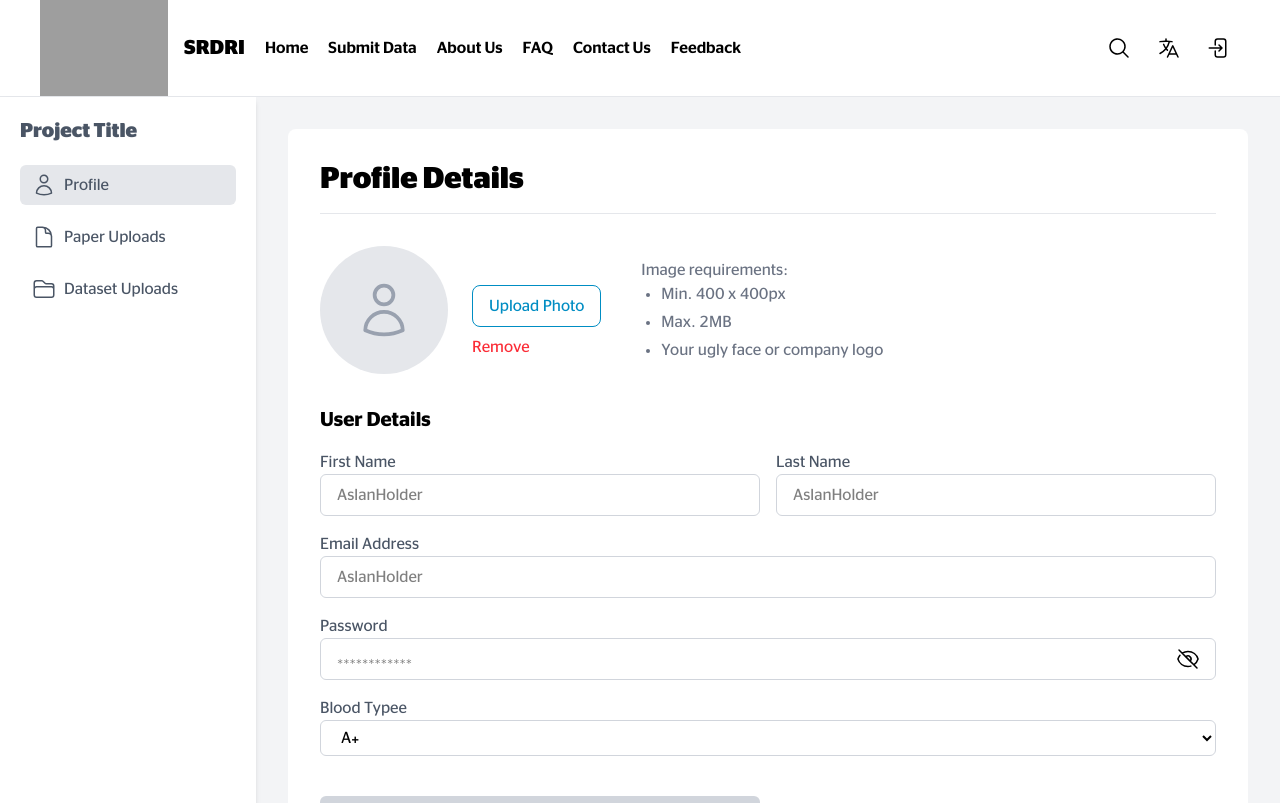
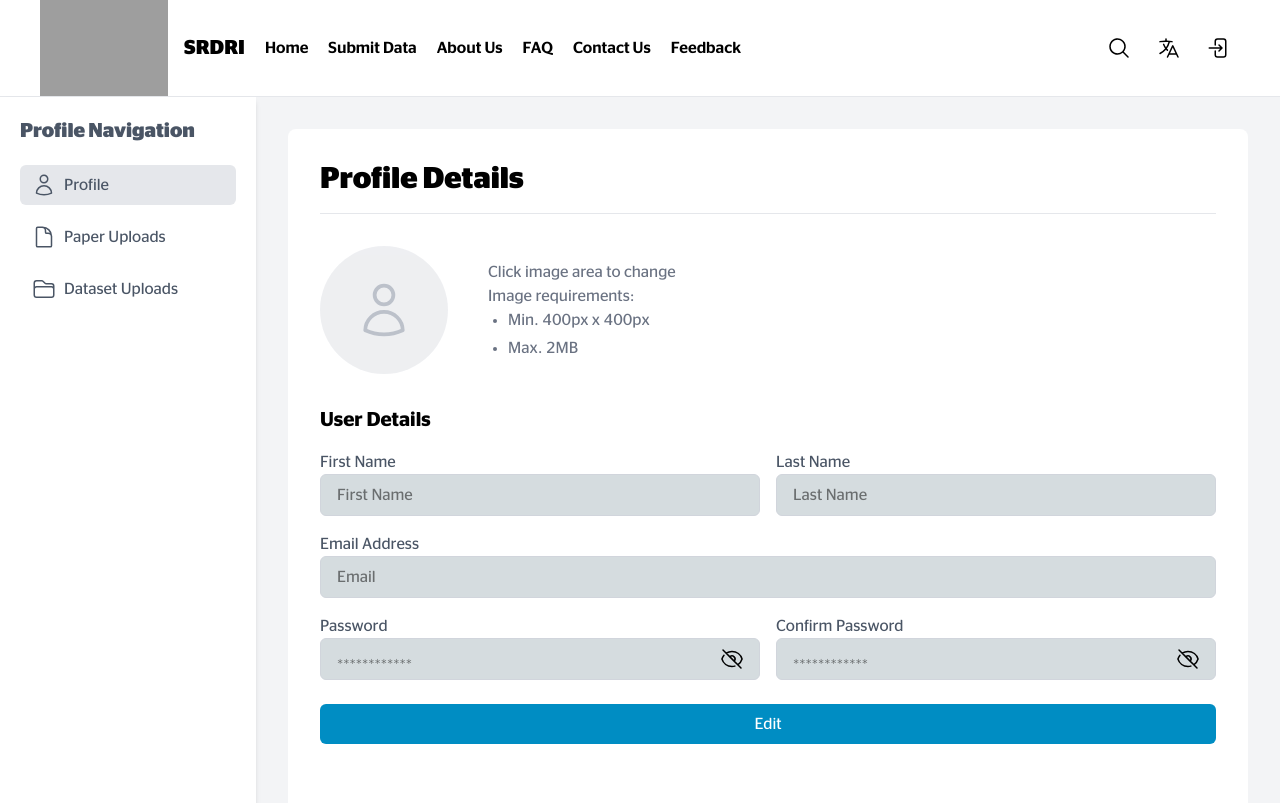
Before and after one commit to Razorback360/research-repository, a Next.js app: page /profile in a window 1280 px wide. Shown: the top 803 px of the page. Built offline with nearby package versions, Linux system fonts and the light colour scheme; no server answers; grey boxes are pictures that could not be loaded.

Commit message:
feat: ready profile for backend integration

```diff
--- a/src/pages/profile/index.tsx
+++ b/src/pages/profile/index.tsx
@@ -1,117 +1,167 @@
 import {
   HiOutlineArrowLeft,
+  HiOutlineEye,
   HiOutlineEyeSlash,
   HiOutlineUser
 } from "react-icons/hi2";
-
 import Button from '@app/components/Button';
 import ProfileSidebar from '@app/components/ProfileSidebar';
 import Link from "next/link";
+import { useRef, useState } from "react";
 
 export default function Profile() {
+  const fileInputRef = useRef<HTMLInputElement | null>(null);
+  const [refresh, setRefresh] = useState(false);
+  const [removeImage, setRemoveImage] = useState(false);
+  const [form, setForm] = useState({
+    firstName: '',
+    lastName: '',
+    password: '',
+    confirmPassword: ''
+  });
+  const [revealPassword, setRevealPassword] = useState({
+    password: false,
+    confirmPassword: false
+  });
+  const [editMode, setEditMode] = useState(false);
+
   return (
     <div className="flex min-h-screen bg-gray-100">
       <aside className="w-1/5 bg-white p-5 shadow-md md:flex flex-col hidden">
         <div className="text-gray-600 mb-5">
-          <h1 className="text-xl font-bold">Project Title</h1>
+          <h1 className="text-xl font-bold">Profile Navigation</h1>
         </div>
         <ProfileSidebar />
       </aside>
-      <main className="flex-1 p-8 bg-white m-8 rounded-lg">
-        <header className="flex justify-between items-center border-b pb-4 mb-8">
+      <main className="flex-1 py-8 px-4 md:px-8 bg-white my-8 mx-4 md:mx-8 rounded-lg">
+        <header className="flex md:justify-between items-center justify-center border-b pb-4 mb-8">
           <h2 className="text-3xl font-bold md:flex hidden">Profile Details</h2>
-          <h2 className="text-3xl font-bold md:hidden flex text-center items-center justify-center">
+          <h2 className="text-3xl font-bold md:hidden flex text-center items-center justify-center md:me-0 me-6">
             <Link href="/profile/mobile">
-              <HiOutlineArrowLeft className="w-[24px] h-[24px] me-5" />
+              <HiOutlineArrowLeft className="w-[24px] h-[24px] me-2 ms-2" />
             </Link>
             Profile Details
           </h2>
         </header>
-        <section className="flex items-center mb-8 ">
-          <div className="md:w-32 md:h-32 w-19 h-19 bg-gray-200 rounded-full flex items-center justify-center ">
-            <span className="text-gray-400 text-4xl">
+        <section className="flex items-center mb-8">
+          <a className="md:w-32 md:h-32 w-19 h-19 bg-gray-200 rounded-full flex items-center justify-center cursor-pointer opacity-65 hover:opacity-100"
+            onClick={() => {
+              fileInputRef.current?.click();
+            }}
+          >
+            <span className={fileInputRef.current?.files && fileInputRef.current.files[0] && !removeImage ? 'hidden' : 'text-gray-400 text-4xl'}>
               <HiOutlineUser className="w-[60px] h-[60px]" />
             </span>
-          </div>
-          <div className="ms-6">
-            <Button className="block mb-2 text-primary border border-primary px-4 py-2 rounded-lg bg-white hover:bg-primary hover:text-white">
-              Upload Photo
-            </Button>
-            <button className="block text-red-500">Remove</button>
-          </div>
+            <img
+              src={fileInputRef.current?.files && fileInputRef.current.files[0] ? URL.createObjectURL(fileInputRef.current.files[0]) : ''}
+              alt="Profile"
+              className={fileInputRef.current?.files && fileInputRef.current.files[0] && !removeImage ? 'w-full h-full object-cover rounded-full' : 'hidden'}
+            />
+          </a>
+          <input type="file" accept="image/*" className="hidden" ref={fileInputRef} onChange={() => {
+            setRefresh(prev => !prev)
+            setRemoveImage(false)
+          }} />
           <div className="ms-10 text-gray-500">
+            <p>Click image area to change</p>
             <p>Image requirements:</p>
             <ul className="list-disc ms-5 space-y-1">
-              <li>Min. 400 x 400px</li>
+              <li>Min. 400px x 400px</li>
               <li>Max. 2MB</li>
-              <li>Your ugly face or company logo</li>
             </ul>
+            <div className={fileInputRef.current?.files && fileInputRef.current.files[0] && !removeImage ? "" : "hidden"}>
+              <a className="block bg-red-600 text-white rounded-md px-4 text-center mt-2 py-2 cursor-pointer hover:shadow-md hover:bg-red-500" onClick={() => setRemoveImage(true)}>Remove</a>
+            </div>
           </div>
+
         </section>
-        <section>
+        <section className="w-full">
           <h3 className="text-xl font-semibold mb-4">User Details</h3>
           <form className="grid grid-cols-2 gap-4">
-            <div>
+            <div className="col-span-2 md:col-span-1">
               <label className="text-gray-600">First Name</label>
               <input
                 type="text"
-                placeholder="AslanHolder"
-                className="w-full px-4 py-2 border border-gray-300 rounded-md focus:outline-hidden focus:border-blue-500"
+                placeholder="First Name"
+                className={"w-full px-4 py-2 border border-gray-300 rounded-md focus:outline-hidden focus:border-blue-500" + (editMode ? '' : ' cursor-not-allowed bg-secondary-200')}
                 pattern="^[A-Za-z]+$"
                 title="First name must be alphabetic letters only."
+                onChange={(e) => setForm({ ...form, firstName: e.target.value })}
+                disabled={!editMode}
+                value={form.firstName}
               />
             </div>
-            <div>
+            <div className="col-span-2 md:col-span-1">
               <label className="text-gray-600">Last Name</label>
               <input
                 type="text"
-                placeholder="AslanHolder"
-                className="w-full px-4 py-2 border border-gray-300 rounded-md focus:outline-hidden focus:border-blue-500"
+                placeholder="Last Name"
+                className={"w-full px-4 py-2 border border-gray-300 rounded-md focus:outline-hidden focus:border-blue-500" + (editMode ? '' : ' cursor-not-allowed bg-secondary-200')}
                 pattern="^[A-Za-z]+$"
                 title="Last name must be alphabetic letters only."
+                onChange={(e) => setForm({ ...form, lastName: e.target.value })}
+                disabled={!editMode}
+                value={form.lastName}
               />
             </div>
             <div className="col-span-2">
               <label className="text-gray-600">Email Address</label>
               <input
                 type="email"
-                placeholder="AslanHolder"
-                className="w-full px-4 py-2 border border-gray-300 rounded-md focus:outline-hidden focus:border-blue-500"
+                placeholder="Email"
+                className="w-full cursor-not-allowed px-4 py-2 border border-gray-300 rounded-md focus:outline-hidden focus:border-blue-500 bg-secondary-200"
                 title="Email must be in the following example format: janedoe12@outlook.com"
+                disabled
               />
             </div>
-            <div className="col-span-2">
+            <div className="col-span-2 md:col-span-1">
               <label className="text-gray-600">Password</label>
               <div className="relative">
                 <input
-                  type="password"
+                  type={revealPassword.password ? "text" : "password"}
                   placeholder="************"
-                  className="w-full px-4 py-2 border border-gray-300 rounded-md focus:outline-hidden focus:border-blue-500"
+                  className={"w-full px-4 py-2 border border-gray-300 rounded-md focus:outline-hidden focus:border-blue-500" + (editMode ? '' : ' cursor-not-allowed bg-secondary-200')}
                   pattern="^(?=.*[a-z])(?=.*[A-Z])(?=.*\d)(?=.*[!@#$%^&*])[A-Za-z\d!@#$%^&*]{8,}$"
                   title="Password must have at least 1 of each: Uppercase letter, Lowercase letter, Symbol. Password must be at least 8 chars long"
+                  onChange={(e) => setForm({ ...form, password: e.target.value })}
+                  disabled={!editMode}
+                  value={form.password}
                 />
-                <a className="absolute inset-y-0 right-4 flex items-center cursor-pointer">
-                  <HiOutlineEyeSlash className="w-[24px] h-[24px]" />
+                <a className="absolute inset-y-0 right-4 flex items-center cursor-pointer" onClick={() => setRevealPassword({ ...revealPassword, password: !revealPassword.password })}>
+                  {revealPassword.password ? <HiOutlineEye className="w-[24px] h-[24px]" /> : <HiOutlineEyeSlash className="w-[24px] h-[24px]" />}
                 </a>
               </div>
             </div>
-            <div className="col-span-2">
-              <label className="text-gray-600">Blood Typee</label>
-              <select className="w-full px-4 py-2 border border-gray-300 rounded-md focus:outline-hidden focus:border-blue-500">
-                <option>A+</option>
-                <option>A-</option>
-                <option>B+</option>
-                <option>B-</option>
-                <option>AB+</option>
-                <option>AB-</option>
-                <option>O+</option>
-                <option>O-</option>
-              </select>
+            <div className="col-span-2 md:col-span-1">
+              <label className="text-gray-600">Confirm Password</label>
+              <div className="relative">
+                <input
+                  type={revealPassword.confirmPassword ? "text" : "password"}
+                  placeholder="************"
+                  className={`w-full px-4 py-2 border border-gray-300 rounded-md focus:outline-hidden focus:border-blue-500 ${form.password ? '' : 'cursor-not-allowed bg-secondary-200'}`}
+                  pattern="^(?=.*[a-z])(?=.*[A-Z])(?=.*\d)(?=.*[!@#$%^&*])[A-Za-z\d!@#$%^&*]{8,}$"
+                  title="Password must have at least 1 of each: Uppercase letter, Lowercase letter, Symbol. Password must be at least 8 chars long"
+                  onChange={(e) => setForm({ ...form, confirmPassword: e.target.value })}
+                  disabled={!editMode}
+                  value={form.confirmPassword}
+                />
+                <a className="absolute inset-y-0 right-4 flex items-center cursor-pointer" onClick={() => setRevealPassword({ ...revealPassword, confirmPassword: !revealPassword.confirmPassword })}>
+                  {revealPassword.confirmPassword ? <HiOutlineEye className="w-[24px] h-[24px]" /> : <HiOutlineEyeSlash className="w-[24px] h-[24px]" />}
+                </a>
+              </div>
             </div>
-            <Button type="submit" className="hover:cursor-not-allowed">
-              Save
-            </Button>
           </form>
+
+          <Button className={`w-full cursor-pointer bg-primary text-white hover:shadow-2xl`}
+            onClick={() => {
+              if (editMode) {
+                // Save changes
+              }
+              setEditMode(!editMode)
+            }}
+          >
+            {editMode ? 'Save' : 'Edit'}
+          </Button>
         </section>
       </main>
     </div>
```
